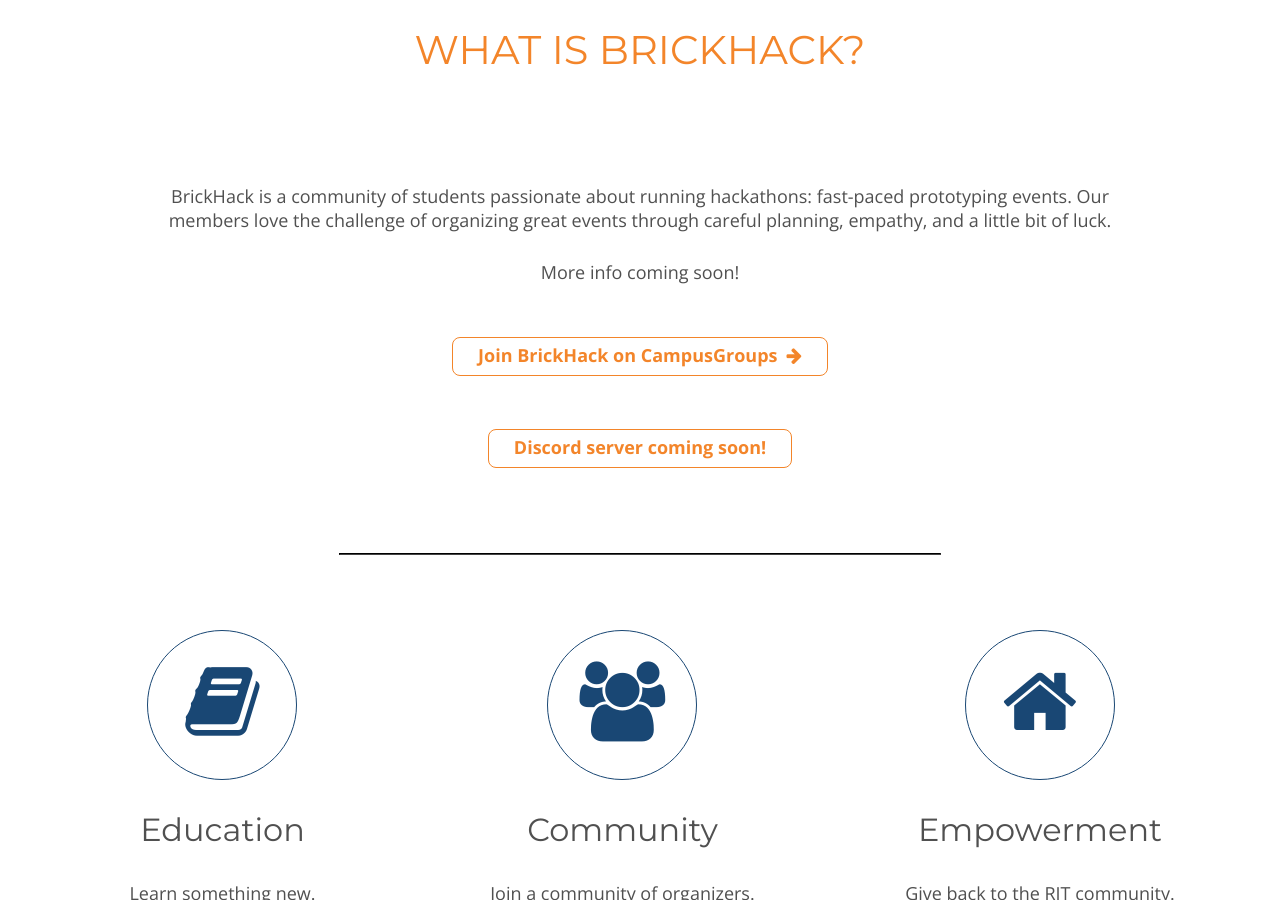
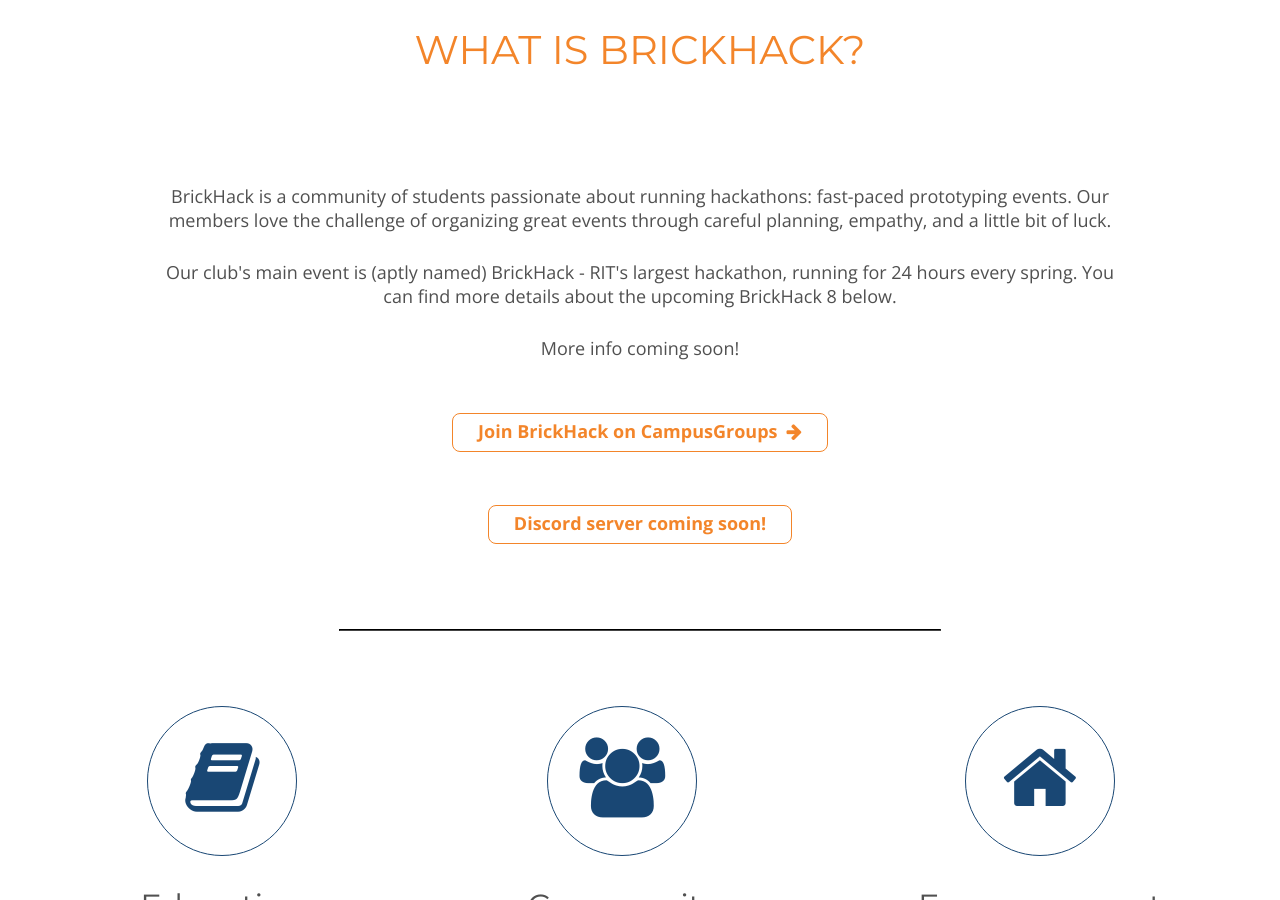
Before and after one commit to codeRIT/coderit.github.io, a Jekyll site: the page built from index.html, in a window 1280 px wide and 900 px high, scrolled down 965 px. Built offline with Jekyll 4.4.1, drawn with Linux system fonts in a browser that asks for light colours; nearby versions of some CDN libraries; comment, search, counter and statistics services are not loaded.

Commit message:
Added info about BrickHack club vs. event naming

```diff
--- a/index.html
+++ b/index.html
@@ -13,6 +13,7 @@
   <h2 class="title coderit">WHAT IS BRICKHACK?</h2>
   <div class="grid-cta three">
     <p>BrickHack is a community of students passionate about running hackathons: fast-paced prototyping events. Our members love the challenge of organizing great events through careful planning, empathy, and a little bit of luck.</p>
+    <p>Our club's main event is (aptly named) BrickHack - RIT's largest hackathon, running for 24 hours every spring. You can find more details about the upcoming BrickHack 8 below.</p>
     <p>More info coming soon!</p>
     <p class="center"><a href="https://campusgroups.rit.edu/BrickHack/club_signup" class="button orange">Join BrickHack on CampusGroups<span class="fa fa-arrow-right icon-space-l"></span></a></p>
     <p class="center"><span class="button orange disabled">Discord server coming soon!</span></p>
```
Also changed, not shown: 2 other files.
